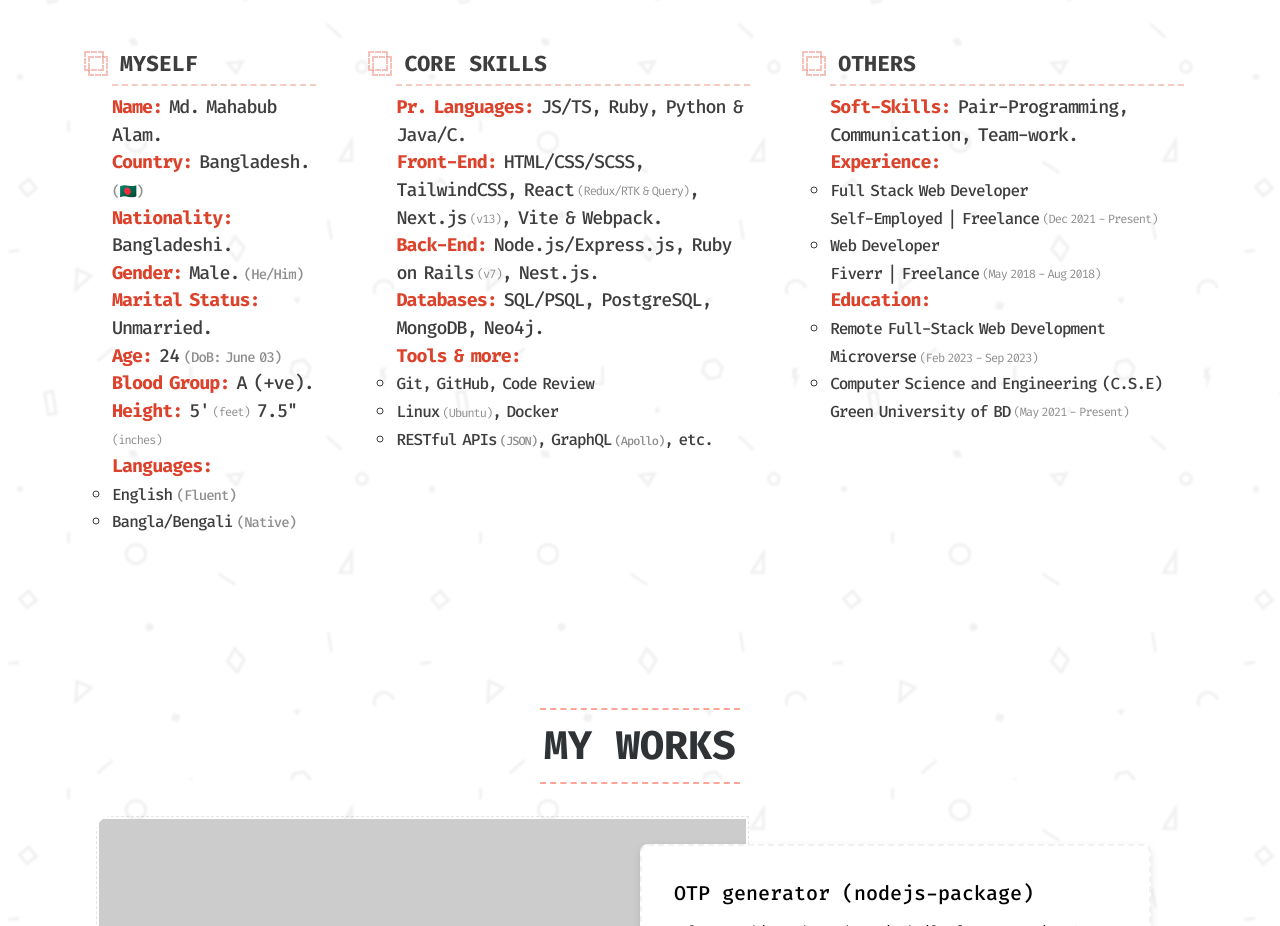
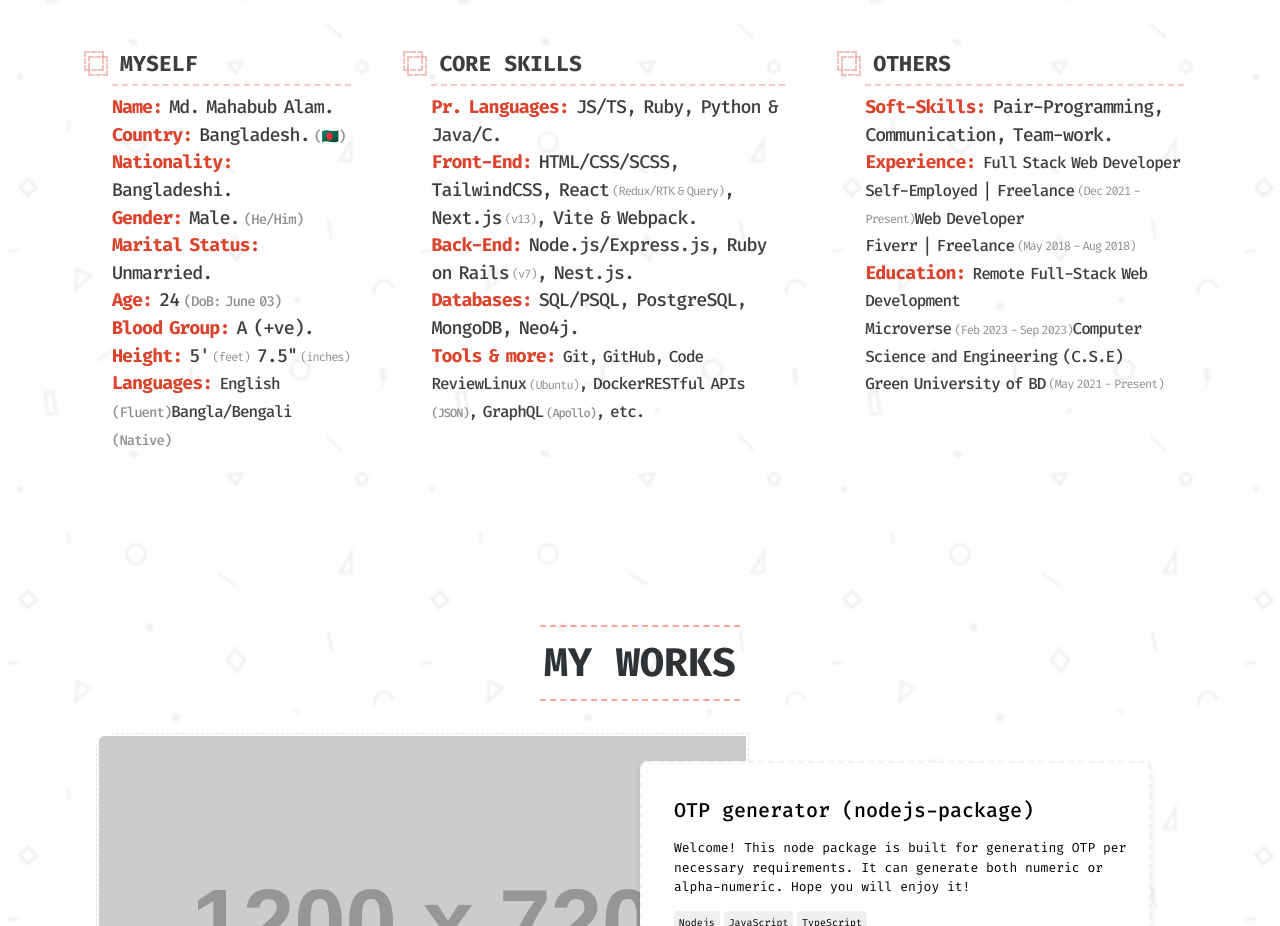
Before and after one commit to mahabubx7/portfolio-web, a Next.js app: page / in a window 1280 px wide. Shown: the part 1380-2306 px from the top of the page. Built offline with nearby package versions, Linux system fonts and the light colour scheme.

Commit message:
nextjs-error-fixing

```diff
--- a/next.config.js
+++ b/next.config.js
@@ -9,8 +9,13 @@
         port: "",
         pathname: "/Project/**",
       },
+      {
+        protocol: "https",
+        hostname: "placehold.co",
+        port: "",
+        pathname: "/1200x720/**",
+      },
     ],
-    // deviceSizes: [320, 640, 750, 828, 1080, 1200, 1920, 2048, 3840],
     deviceSizes: [320, 640, 750, 828, 1080, 1200, 1920],
   },
   experimental: {
--- a/src/components/About.jsx
+++ b/src/components/About.jsx
@@ -54,18 +54,18 @@
           </p>
           <p>
             <b>Languages: </b>
-            <summary>
+            <span>
               <small>
                 <b className="fw-500">English</b>
                 <span className="deem-sm"> (Fluent)</span>
               </small>
-            </summary>
-            <summary>
+            </span>
+            <span>
               <small>
                 <b className="fw-500">Bangla/Bengali</b>
                 <span className="deem-sm"> (Native)</span>
               </small>
-            </summary>
+            </span>
           </p>
         </aside>
 
@@ -88,12 +88,12 @@
           </p>
           <p>
             <b>Tools & more: </b>
-            <summary>
+            <span>
               <small>
                 <b className="fw-500">Git, GitHub, Code Review</b>
               </small>
-            </summary>
-            <summary>
+            </span>
+            <span>
               <small>
                 <b className="fw-500">Linux</b>
                 <span className="deem-xm"> (Ubuntu)</span>
@@ -101,8 +101,8 @@
               <small>
                 <b className="fw-500">, Docker</b>
               </small>
-            </summary>
-            <summary>
+            </span>
+            <span>
               <small>
                 <b className="fw-500">RESTful APIs</b>
                 <span className="deem-xm fw-500"> (JSON)</span>
@@ -111,7 +111,7 @@
                 <b className="fw-500">, GraphQL</b>
                 <span className="deem-xm fw-500"> (Apollo)</span>, etc.
               </small>
-            </summary>
+            </span>
           </p>
         </aside>
 
@@ -122,35 +122,35 @@
           </p>
           <p>
             <b>Experience: </b>
-            <summary>
+            <span>
               <small>
                 <b>Full Stack Web Developer</b> <br /> Self-Employed | Freelance
               </small>
               <span className="deem-xm"> (Dec 2021 - Present)</span>
-            </summary>
-            <summary>
+            </span>
+            <span>
               <small>
                 <b>Web Developer</b> <br />
                 Fiverr | Freelance
               </small>
               <span className="deem-xm"> (May 2018 - Aug 2018)</span>
-            </summary>
+            </span>
           </p>
           <p>
             <b>Education: </b>
-            <summary>
+            <span>
               <small>
                 <b>Remote Full-Stack Web Development</b> <br /> Microverse
                 <span className="deem-xm"> (Feb 2023 - Sep 2023)</span>
               </small>
-            </summary>
-            <summary>
+            </span>
+            <span>
               <small>
                 <b>Computer Science and Engineering (C.S.E)</b> <br />
                 Green University of BD
               </small>
               <span className="deem-xm"> (May 2021 - Present)</span>
-            </summary>
+            </span>
           </p>
         </aside>
       </div>
--- a/src/components/Contact.jsx
+++ b/src/components/Contact.jsx
@@ -89,21 +89,21 @@
             name="name"
             placeholder="Your name"
             required
-            autocomplete={false}
+            autoComplete={undefined}
           />
           <input
             name="email"
             type="email"
             placeholder="Your email-address"
             required
-            autocomplete={false}
+            autoComplete={undefined}
           />
           <ValidationError prefix="Email" field="email" errors={state.errors} />
           <textarea
             name="message"
             placeholder="Write your message ..."
             required
-            autocomplete={false}
+            autoComplete={undefined}
           ></textarea>
           <ValidationError
             prefix="Message"
--- a/src/components/styles/about.module.css
+++ b/src/components/styles/about.module.css
@@ -116,15 +116,15 @@
   word-spacing: -3px;
 }
 
-.card p > summary {
+.card p > span {
   list-style: circle;
 }
 
-.card p > summary small {
+.card p > span small {
   font-size: 1rem;
 }
 
-.card p > summary small b {
+.card p > span small b {
   font-weight: 500;
 }
 
```
Also changed, not shown: package.json (+4 -4 lines), 1 other file (tests, documents, lock files or other folders).
